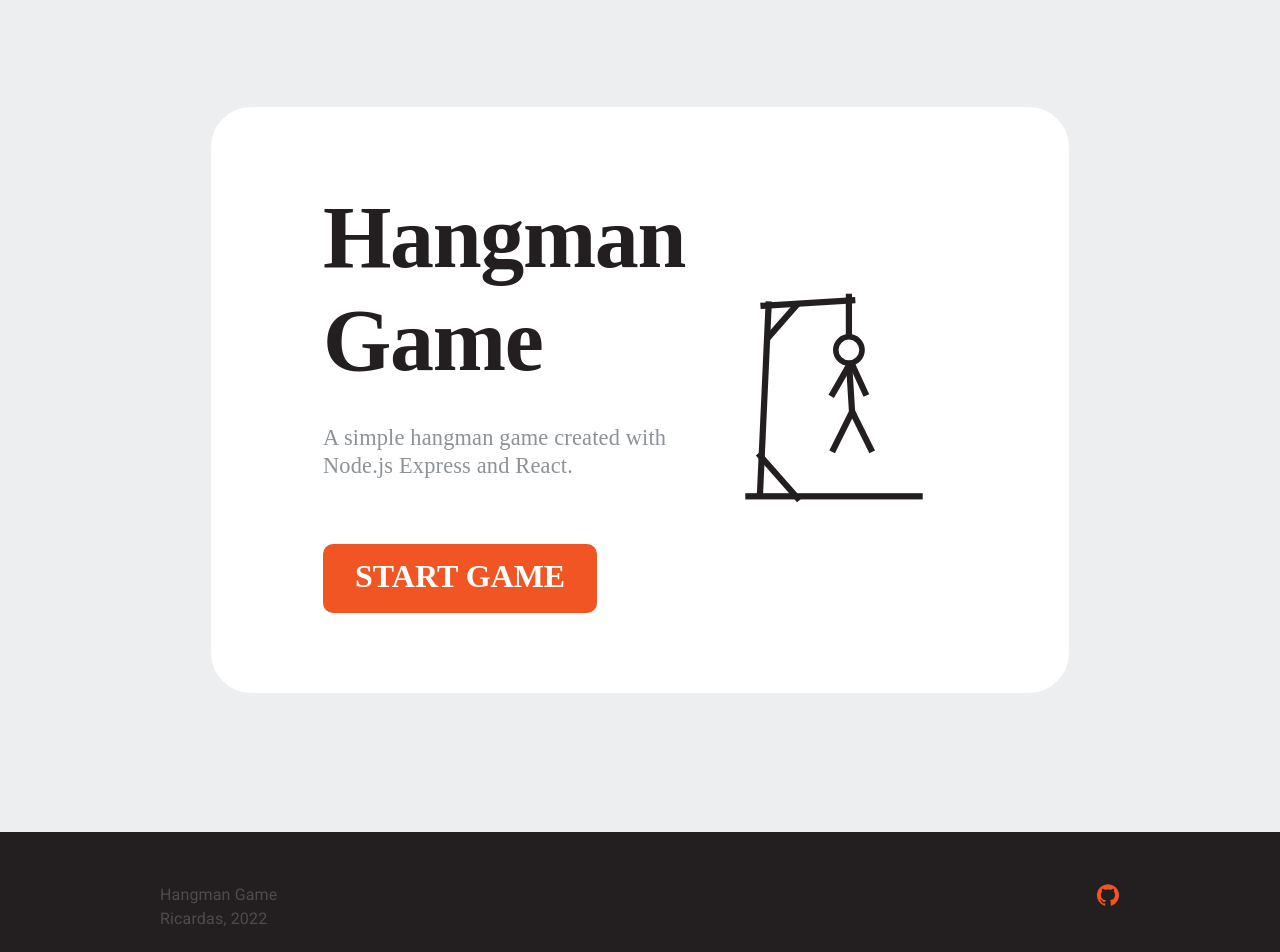
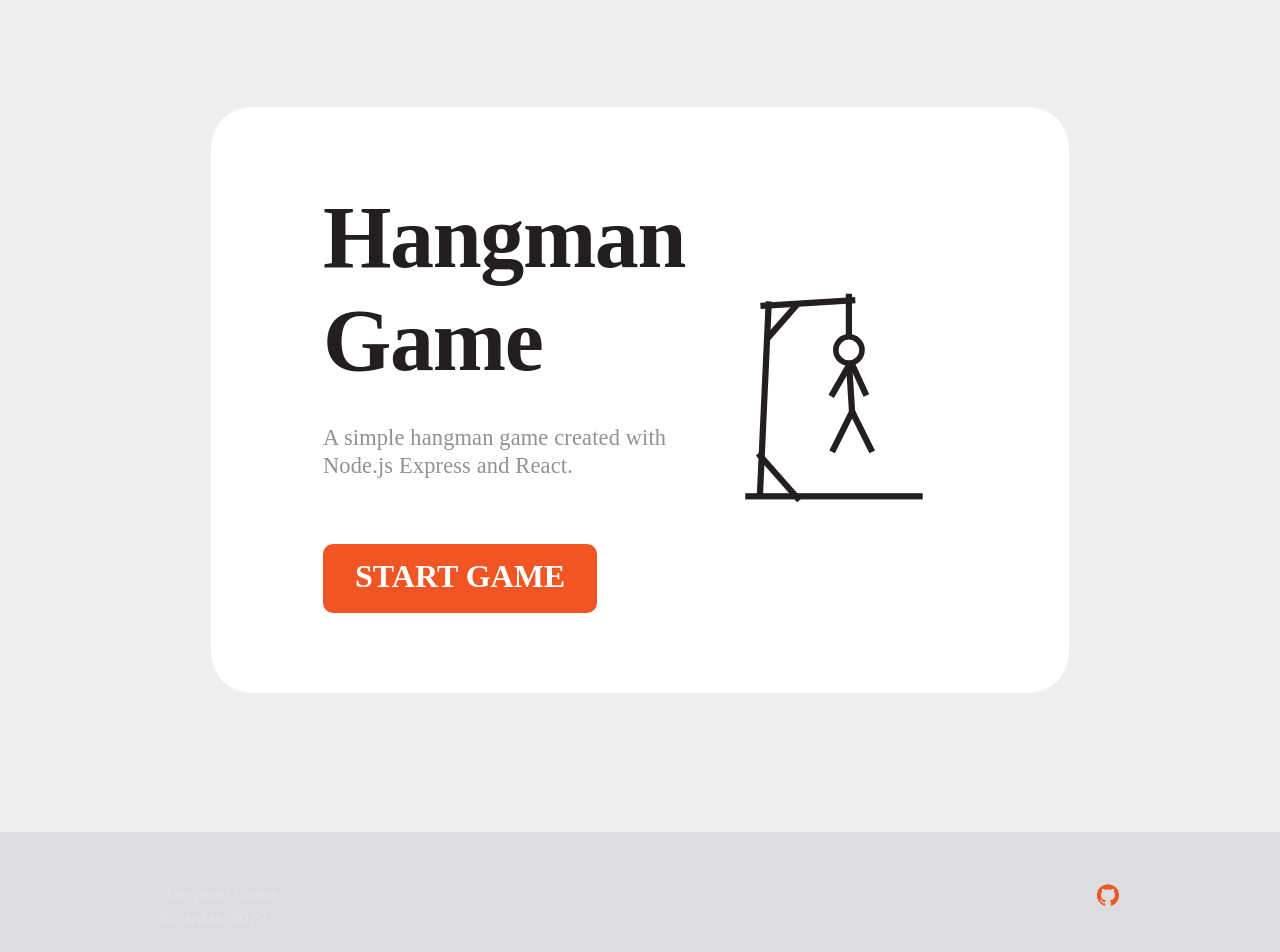
Before and after one commit to ricardas98/hangman-game-2, a React (Create React App) app in the folder client/: page / in a window 1280 px wide. Shown: the top 952 px of the page. Built offline with nearby package versions, Linux system fonts and the light colour scheme; no server answers; a web font is replaced by a local one.

Commit message:
[REFACT] edited theme

```diff
--- a/client/src/MaterialUiTheme.ts
+++ b/client/src/MaterialUiTheme.ts
@@ -9,7 +9,7 @@ export const theme = createTheme({
       dark: "#de451b",
     },
     secondary: {
-      main: "#231f20",
+      main: "#dcdde0",
     },
     background: {
       paper: "#ffffff",
@@ -19,6 +19,14 @@ export const theme = createTheme({
       primary: "#231f20",
       secondary: "#f5f6f8",
       disabled: "#8d9297",
+    },
+    error: {
+      main: "#ed382b",
+      dark: "#e0372b",
+    },
+    success: {
+      main: "#86e043",
+      dark: "#80cc47",
     },
     divider: "#8d9297",
   },
@@ -61,8 +69,8 @@ export const theme = createTheme({
       letterSpacing: "0.2rem",
     },
     caption: {
-      fontSize: "1rem",
-      letterSpacing: "0.2rem",
+      fontSize: "0.8rem",
+      letterSpacing: "0.1rem",
       textTransform: "uppercase",
     },
     button: {
@@ -75,4 +83,11 @@ export const theme = createTheme({
     borderRadius: 10,
   },
   shadows: Array(25).fill("none") as Shadows,
+  components: {
+    MuiButton: {
+      defaultProps: {
+        disableRipple: true,
+      },
+    },
+  },
 });
```
